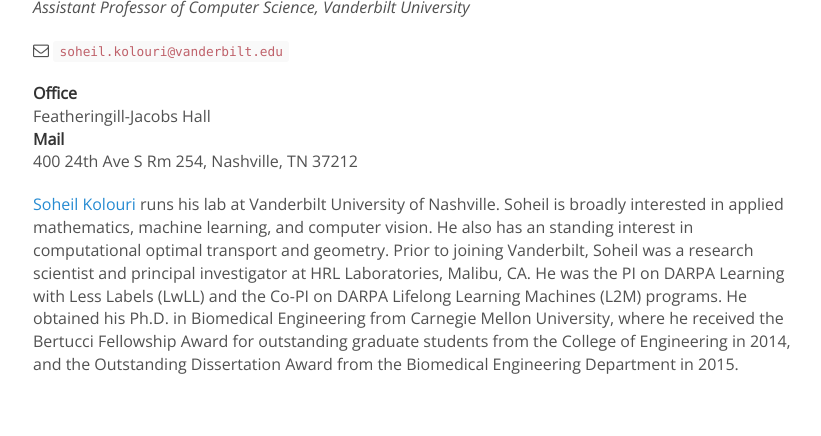
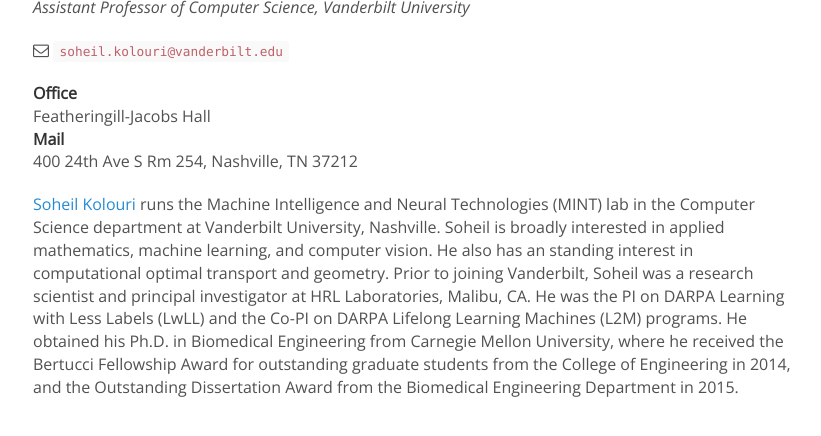
Before and after one commit to naqibUVa/nsp.github.io, a Jekyll site: the page built from _people/soheil_kolouri.md, in a window 1280 px wide, cut to the strip 391-827 px from the top of the page. Shown: the whole strip, without its empty margins (222-1043 px from the left). Built offline with Jekyll 4.4.1, drawn with Linux system fonts in a browser that asks for light colours; nearby versions of some CDN libraries; comment, search, counter and statistics services are not loaded.

Commit message:
Update soheil_kolouri.md

```diff
--- a/_people/soheil_kolouri.md
+++ b/_people/soheil_kolouri.md
@@ -17,9 +17,4 @@
 400 24th Ave S Rm 254, Nashville, TN 37212<br>
 
 
-[Soheil Kolouri](http://skolouri.github.io/) runs his lab at Vanderbilt University of Nashville.
-Soheil is broadly interested in applied mathematics, machine learning, and computer vision. He also
-has an standing interest in computational optimal transport and geometry. Prior to joining Vanderbilt,
-Soheil was a research scientist and principal investigator at HRL Laboratories, Malibu, CA. He was
-the PI on DARPA Learning with Less Labels (LwLL) and the Co-PI on DARPA Lifelong Learning Machines (L2M) programs.
-He obtained his Ph.D. in Biomedical Engineering from Carnegie Mellon University, where he received the Bertucci Fellowship Award for outstanding graduate students from the College of Engineering in 2014, and the Outstanding Dissertation Award from the Biomedical Engineering Department in 2015.
+[Soheil Kolouri](http://skolouri.github.io/) runs the Machine Intelligence and Neural Technologies (MINT) lab  in the Computer Science department at Vanderbilt University, Nashville. Soheil is broadly interested in applied mathematics, machine learning, and computer vision. He also has an standing interest in computational optimal transport and geometry. Prior to joining Vanderbilt, Soheil was a research scientist and principal investigator at HRL Laboratories, Malibu, CA. He was the PI on DARPA Learning with Less Labels (LwLL) and the Co-PI on DARPA Lifelong Learning Machines (L2M) programs. He obtained his Ph.D. in Biomedical Engineering from Carnegie Mellon University, where he received the Bertucci Fellowship Award for outstanding graduate students from the College of Engineering in 2014, and the Outstanding Dissertation Award from the Biomedical Engineering Department in 2015.
```
